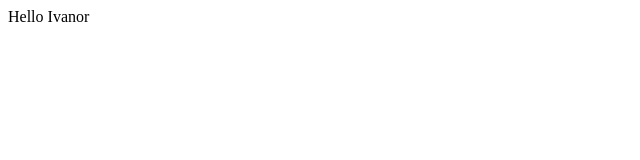
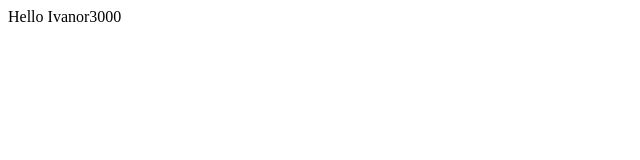
Before and after one commit to ves1de/Tech_Program, a plain HTML site: page git_test/test.html in a window 1280 px wide. Shown: the full height of the page, 0-640 px from the left. Drawn offline with Linux system fonts and the light colour scheme.

Commit message:
иван крутой

```diff
--- a/git_test/test.html
+++ b/git_test/test.html
@@ -1,4 +1,4 @@
 <!DOCTYPE html>
 <body>
-    <label>Hello Ivanor</label>
+    <label>Hello Ivanor3000</label>
 </body>
```
